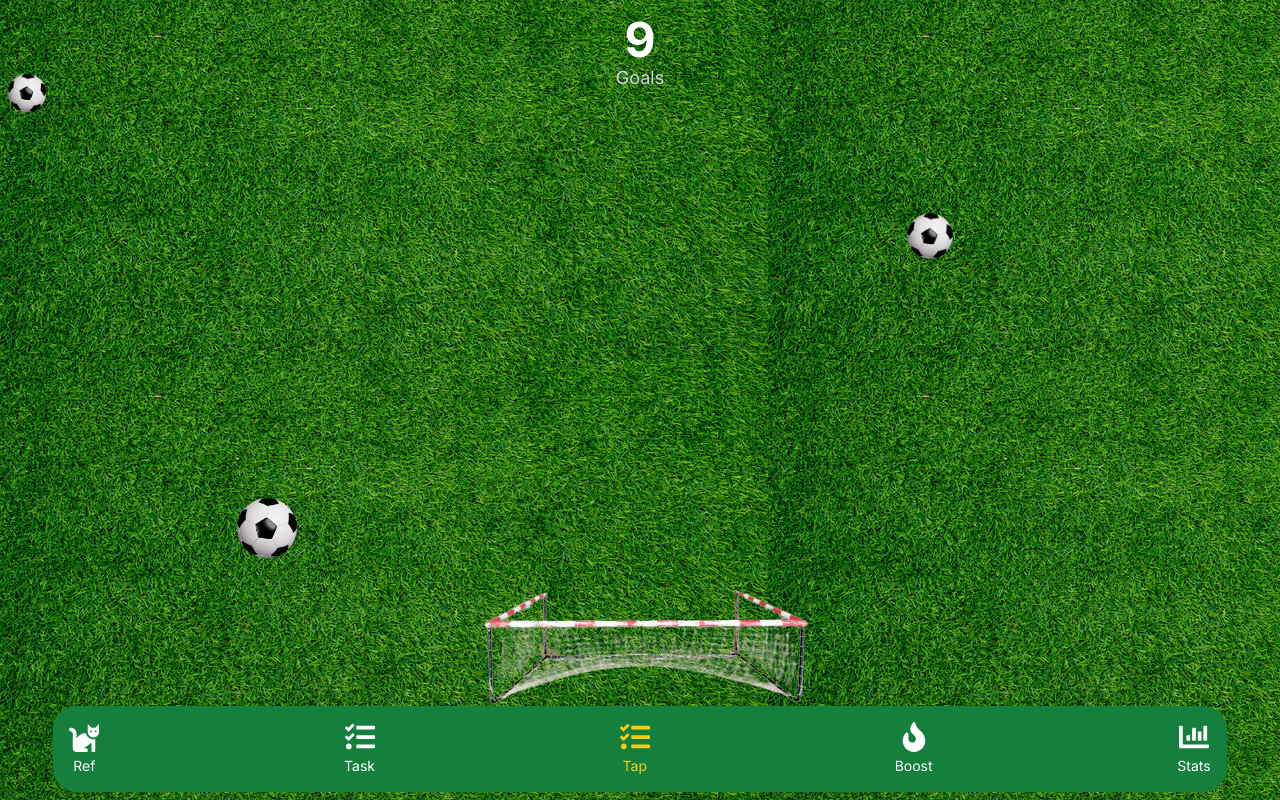
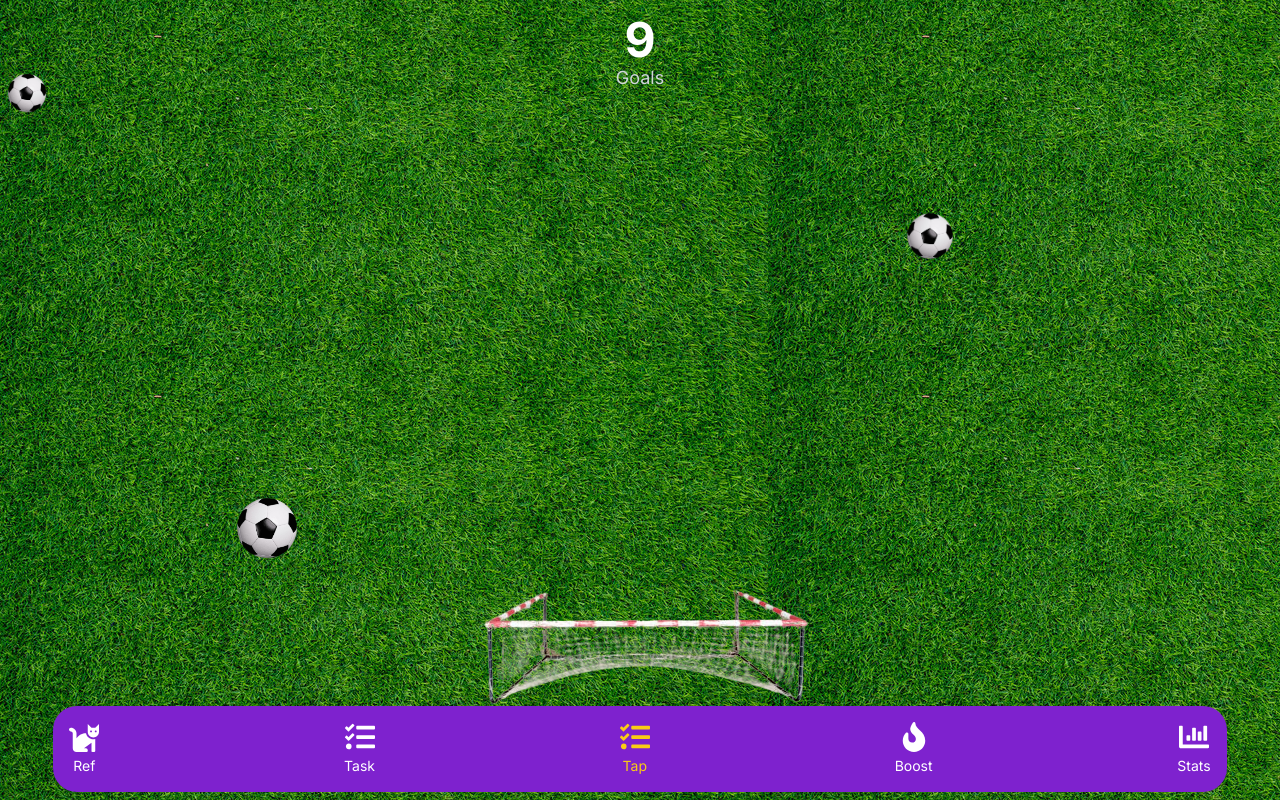
Before and after one commit to greenprem/tapcoin, a Next.js app: page / in a window 1280 px wide. Built offline with nearby package versions, Linux system fonts and the light colour scheme.

Commit message:
Update NavBar.tsx

```diff
--- a/src/components/NavBar.tsx
+++ b/src/components/NavBar.tsx
@@ -3,7 +3,7 @@ import { FaCat, FaTasks, FaFire, FaChartBar } from 'react-icons/fa';
 
 const NavBar: React.FC = () => {
   return (
-    <div id='navb' className="flex justify-between items-center w-11/12 bg-green-700 p-4 fixed bottom-2 rounded-3xl mx-auto inset-x-0">
+    <div id='navb' className="flex justify-between items-center w-11/12 bg-purple-700 p-4 fixed bottom-2 rounded-3xl mx-auto inset-x-0">
       <button className="flex flex-col items-center text-white">
         <FaCat className="text-3xl" />
         <span className="text-sm mt-1">Ref</span>
```
